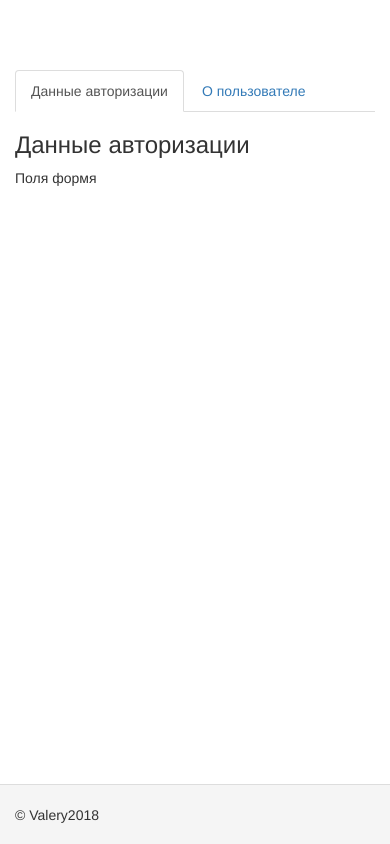
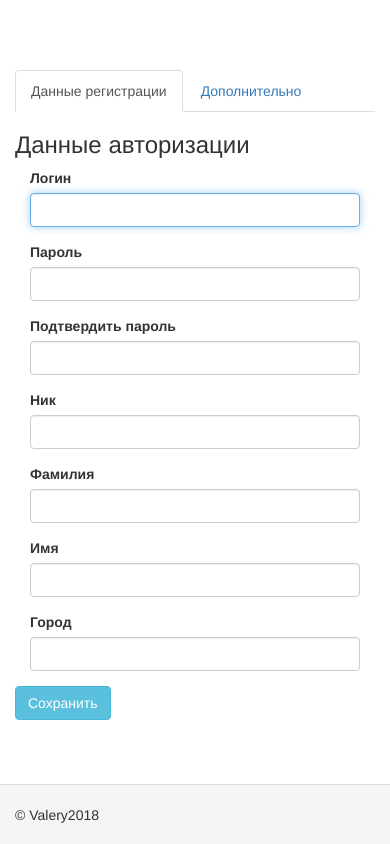
Before and after one commit to walerij/testnet_net, a Yii app: template views/user/adduser.php in a window 390 px wide. Run offline with PHP 8.4 and a stand-in for Yii, Linux system fonts and the light colour scheme; the template is opened without the code that fills it, so the values that code supplies are empty; form fields are guessed from the names that the template uses; some libraries are stand-ins or nearby versions.

Commit message:
Дизайн формы добавления пользователей и вызов ее из контроллера

```diff
--- a/models/UserinfoForm.php
+++ b/models/UserinfoForm.php
@@ -12,7 +12,7 @@
  * @property User|null $user This property is read-only.
  *
  */
-class LoginForm extends Model
+class UserinfoForm extends Model
 {
     public $username;
     public $password;
@@ -28,8 +28,7 @@
             // username and password are both required
             [['username', 'password','confirmPassword'], 'required'],
 
-            // password is validated by validatePassword()
-            ['password', 'validatePassword'],
+
 
              [['username', 'password','confirmPassword','nickname','fm','name','city'], 'string'],
 
--- a/views/layouts/main.php
+++ b/views/layouts/main.php
@@ -40,7 +40,7 @@
         'items' => [
             ['label' => 'Home', 'url' => ['/site/index']],
             ['label' => 'About', 'url' => ['/site/about']],
-            ['label' => 'Contact', 'url' => ['/site/contact']],
+            ['label' => 'Регистрация', 'url' => ['/user/adduser']],
             Yii::$app->user->isGuest ? (
                 ['label' => 'Login', 'url' => ['/site/login']]
             ) : (
--- a/views/user/adduser.php
+++ b/views/user/adduser.php
@@ -1,6 +1,22 @@
+<?php
+/* @var $this yii\web\View */
+/* @var $form yii\bootstrap\ActiveForm */
+/* @var $model app\models\ContactForm */
+
+use yii\helpers\Html;
+use yii\bootstrap\ActiveForm;
+use yii\captcha\Captcha;
+
+$this->title = 'Регистрация';
+$this->params['breadcrumbs'][] = $this->title;
+?>
+<!--<div class="site-contact">
+    <h1><?= Html::encode($this->title) ?></h1>-->
+
+<?php $form = ActiveForm::begin(['id' => 'contact-form']); ?>
 <ul class="nav nav-tabs">
-  <li class="active"><a data-toggle="tab" href="#panel1">Данные авторизации</a></li>
-  <li><a data-toggle="tab" href="#panel2">О пользователе</a>
+    <li class="active"><a data-toggle="tab" href="#panel1">Данные регистрации</a></li>
+    <li><a data-toggle="tab" href="#panel2">Дополнительно</a>
 
     </li>
 
@@ -8,7 +24,18 @@
 <div class="tab-content">
     <div id="panel1" class="tab-pane fade in active">
         <h3>Данные авторизации</h3>
-    <p>Поля формя</p>
+        <div class="col-lg-6 col-md-6">
+
+            <?= $form->field($model, 'username')->textInput(['autofocus' => true])->label('Логин') ?>
+            <?= $form->field($model, 'password')->passwordInput()->label('Пароль') ?>
+            <?= $form->field($model, 'confirmPassword')->passwordInput()->label('Подтвердить пароль') ?>
+        </div>
+        <div class="col-lg-6 col-md-6">
+            <?= $form->field($model, 'nickname')->textInput()->label('Ник') ?>
+            <?= $form->field($model, 'fm')->textInput()->label('Фамилия') ?>
+            <?= $form->field($model, 'name')->textInput()->label('Имя') ?>
+            <?= $form->field($model, 'city')->textInput()->label('Город') ?>
+        </div>
     </div>
     <div id="panel2" class="tab-pane fade">
         <h3>Данные о пользователе</h3>
@@ -16,3 +43,7 @@
     </div>
 
 </div>
+<button type="submit" name="user-submit" class="btn btn-info">
+    Сохранить
+</button>
+<?php ActiveForm::end(); ?>
```
Also changed, not shown: controllers/UserController.php (+14 -11 lines). Lines whose indentation alone changed are shown as unchanged.
